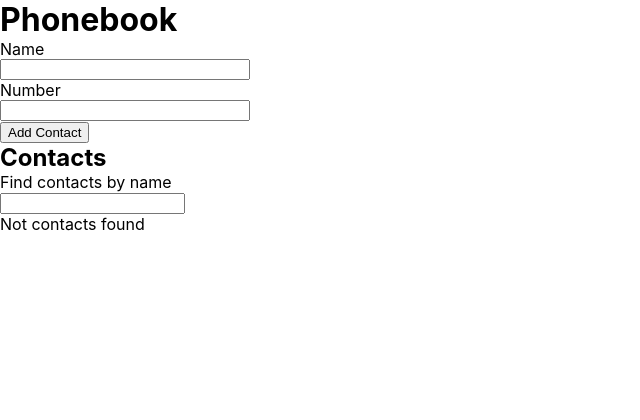
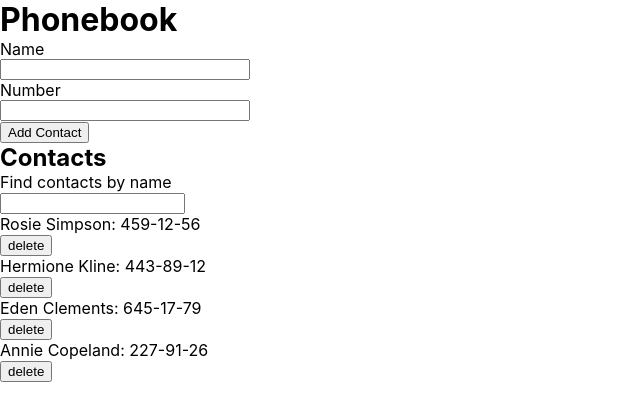
Before and after one commit to lordponchik/react-hw-02-phonebook_ts, a React (Create React App) app: page / in a window 1280 px wide. Shown: the top 420 px of the page, without its empty margins (0-640 px from the left). Built offline with nearby package versions, Linux system fonts and the light colour scheme.

Commit message:
add the ability to delete previously saved contacts.

```diff
--- a/src/App.tsx
+++ b/src/App.tsx
@@ -16,7 +16,12 @@ interface State {
 
 class App extends Component<{}, State> {
   state = {
-    contacts: [],
+    contacts: [
+      { id: 'id-1', name: 'Rosie Simpson', number: '459-12-56' },
+      { id: 'id-2', name: 'Hermione Kline', number: '443-89-12' },
+      { id: 'id-3', name: 'Eden Clements', number: '645-17-79' },
+      { id: 'id-4', name: 'Annie Copeland', number: '227-91-26' },
+    ],
     filter: '',
   };
 
@@ -43,6 +48,12 @@ class App extends Component<{}, State> {
     this.setState({ filter: value });
   };
 
+  deleteContact = (contactID: string) => {
+    this.setState(prevEvent => ({
+      contacts: prevEvent.contacts.filter(({ id }) => id !== contactID),
+    }));
+  };
+
   getVisibleContacts = () => {
     const normalizedFilter = this.state.filter.toLowerCase();
 
@@ -61,7 +72,7 @@ class App extends Component<{}, State> {
         <h2>Contacts</h2>
         <Filter filter={this.state.filter} handleFilter={this.handleFilter} />
         {visibleContacts.length > 0 ? (
-          <ContactList contacts={visibleContacts} />
+          <ContactList contacts={visibleContacts} deleteContact={this.deleteContact} />
         ) : (
           <Notification notice={'Not contacts found'} />
         )}
--- a/src/components/ContactList/ContactList.tsx
+++ b/src/components/ContactList/ContactList.tsx
@@ -4,13 +4,14 @@ import ContactListItem from '../ContactListItem/ContactListItem';
 
 interface IContacts {
   contacts: IContact[];
+  deleteContact(id: string): void;
 }
 
-const ContactList = ({ contacts }: IContacts) => {
+const ContactList = ({ contacts, deleteContact }: IContacts) => {
   return (
     <ul>
       {contacts.map(contact => {
-        return <ContactListItem key={contact.id} {...contact} />;
+        return <ContactListItem key={contact.id} contact={contact} deleteContact={deleteContact} />;
       })}
     </ul>
   );
--- a/src/components/ContactListItem/ContactListItem.tsx
+++ b/src/components/ContactListItem/ContactListItem.tsx
@@ -1,9 +1,24 @@
 import IContact from '../../interfaces/Contact.interface';
 
-const ContactListItem = ({ name, number }: IContact) => {
+interface Props {
+  contact: IContact;
+  deleteContact(id: string): void;
+}
+
+const ContactListItem = ({ contact: { name, number, id }, deleteContact }: Props) => {
   return (
     <li>
-      {name}: {number}
+      <p>
+        {name}: {number}
+      </p>
+      <button
+        type="button"
+        onClick={() => {
+          deleteContact(id);
+        }}
+      >
+        delete
+      </button>
     </li>
   );
 };
```
